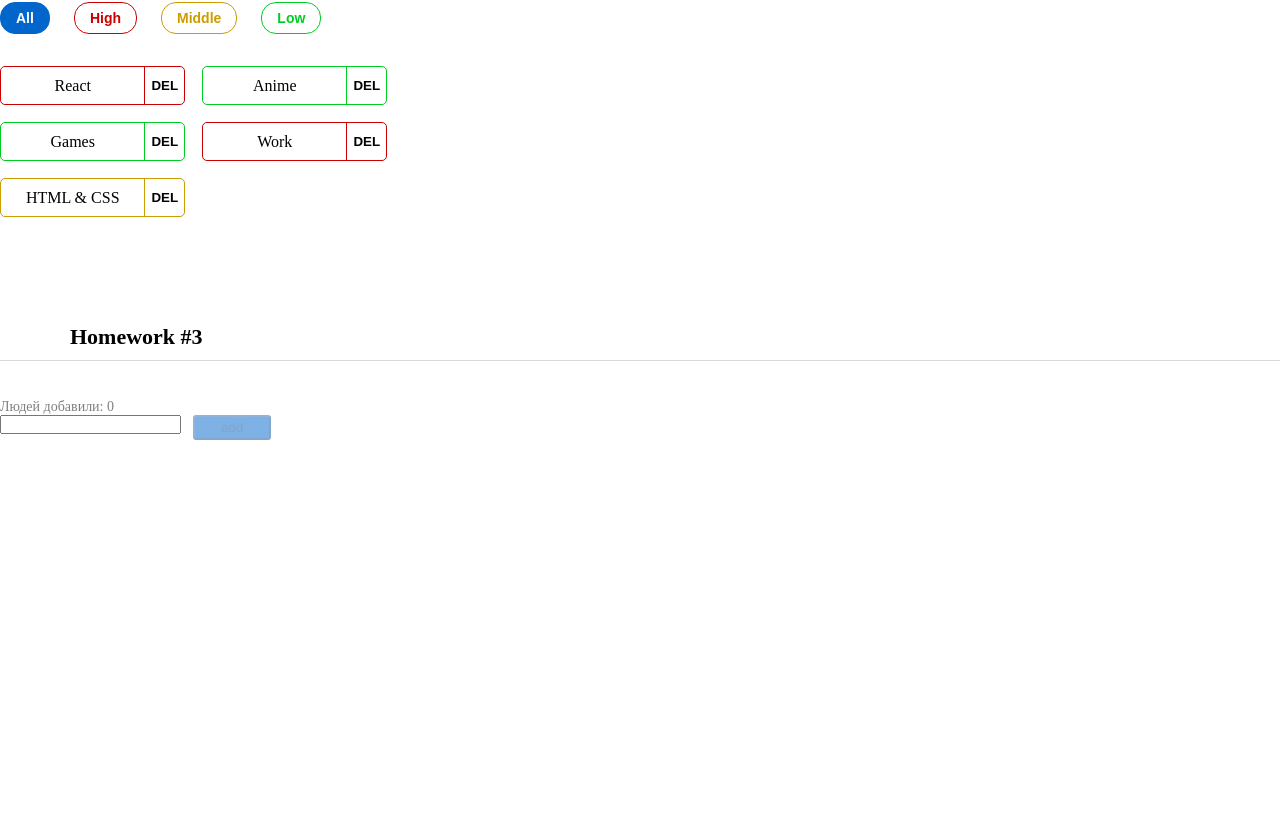
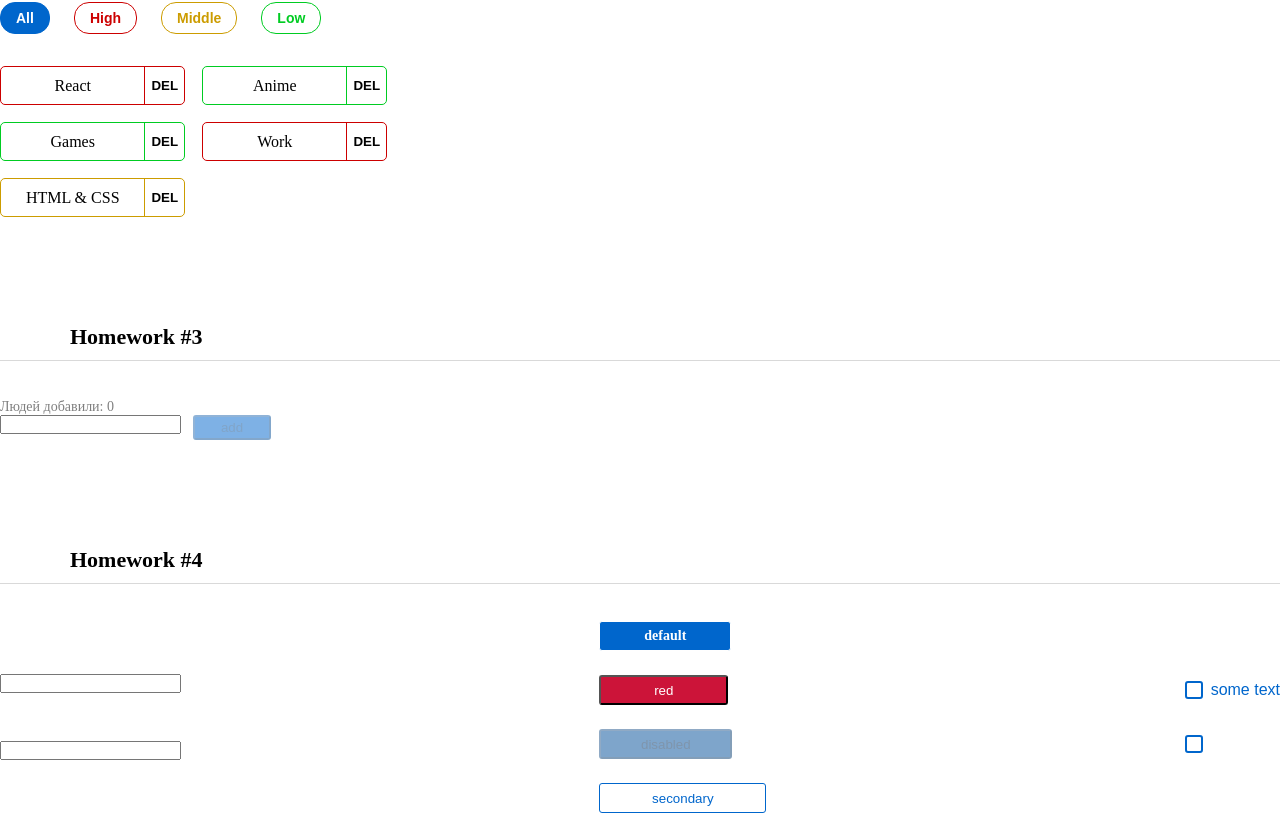
Before and after one commit to MikhailSorin/test, a React (Create React App) app: page / in a window 1280 px wide. Shown: the part 654-1467 px from the top of the page. Before the commit the page ends 1094 px from the top, so only its background shows below. Built offline with nearby package versions, Linux system fonts and the light colour scheme.

Commit message:
hw4 final commit

```diff
--- a/src/s1-main/App.tsx
+++ b/src/s1-main/App.tsx
@@ -3,6 +3,7 @@ import s from './App.module.css'
 import HW1 from '../s2-homeworks/hw01/HW1'
 import HW2 from "../s2-homeworks/hw02/HW2";
 import HW3 from "../s2-homeworks/hw03/HW3";
+import HW4 from "../s2-homeworks/hw04/HW4";
 
 function App() {
     return (
@@ -11,7 +12,7 @@ function App() {
             {/*раскомментировать по ходу выполнения*/}
             <HW2/>
             <HW3/>
-            {/*<HW4/>*/}
+            <HW4/>
 
             {/*при выполнении дз 5 и более - закомментировать здесь дз 1-4, так как они есть внутри дз 5*/}
             {/*<HW5/>*/}
--- a/src/s2-homeworks/hw04/HW4.tsx
+++ b/src/s2-homeworks/hw04/HW4.tsx
@@ -5,7 +5,7 @@ import Stand from './Stand'
 /*
 * 1 - понять (и простить) SuperInputText
 * 2 - в зависимости от типа и дизэйбла прицепить нужный класс в SuperButton.tsx (строка 21)
-* 3 - дописать onChangeCallback в SuperCheckbox.tsx чтоб оба чекбокса работали на стенде
+* 3 - дописать onChangeCallback в SuperCheckbox.tsx чтоб оба чекбокса работали на стенде!!!!
 * 4 - сделать стили в соответствии с дизайном
 * */
 
--- a/src/s2-homeworks/hw04/Stand.tsx
+++ b/src/s2-homeworks/hw04/Stand.tsx
@@ -9,7 +9,7 @@ const Stand = () => {
     const [error, setError] = useState<string>('')
 
     const [stateForAllCheckboxes, setChecked] = useState<boolean>(false)
-
+    console.log('stateForAllCheckboxes '+stateForAllCheckboxes)
     return (
         <div id={'hw4-stand'} className={s.stand}>
             <div className={s.inputs}>
--- a/src/s2-homeworks/hw04/common/c1-SuperInputText/SuperInputText.module.css
+++ b/src/s2-homeworks/hw04/common/c1-SuperInputText/SuperInputText.module.css
@@ -11,10 +11,13 @@
 }
 
 .errorInput {
+    border: 1px solid #CC1439;
 }
 
 .errorInput:focus {
 }
 
 .error {
+    color: #CC1439;
+
 }
--- a/src/s2-homeworks/hw04/common/c1-SuperInputText/SuperInputText.tsx
+++ b/src/s2-homeworks/hw04/common/c1-SuperInputText/SuperInputText.tsx
@@ -56,6 +56,12 @@ const SuperInputText: React.FC<SuperInputTextPropsType> = (
 
     return (
         <div className={s.inputWrapper}>
+            <p
+                id={id ? id + '-span' : undefined}
+                className={finalSpanClassName}
+            >
+                {error}
+            </p>
             <input
                 id={id}
                 type={'text'}
@@ -64,12 +70,7 @@ const SuperInputText: React.FC<SuperInputTextPropsType> = (
                 className={finalInputClassName}
                 {...restProps} // отдаём инпуту остальные пропсы если они есть (value например там внутри)
             />
-            <span
-                id={id ? id + '-span' : undefined}
-                className={finalSpanClassName}
-            >
-                {error}
-            </span>
+
         </div>
     )
 }
--- a/src/s2-homeworks/hw04/common/c2-SuperButton/SuperButton.module.css
+++ b/src/s2-homeworks/hw04/common/c2-SuperButton/SuperButton.module.css
@@ -1,36 +1,96 @@
 .button {
+
 }
 
 .disabled {
+
 }
 
 .secondary {
+    width: 167px;
+    height: 30px;
+    background: #FFFFFF;
+    border: 1px solid #0066CC;
+    border-radius: 3px;
+    color: #0066CC;
+    background: #FFFFFF;
 }
 
 .default {
+    font-family: 'Montserrat';
+    font-style: normal;
+    font-weight: 600;
+    font-size: 14px;
+    line-height: 20px;
+    border: 1px solid;
+    width: 132px;
+    height: 30px;
+    background: #0066CC;
+    border-radius: 3px;
+    color: #FFFFFF;
 }
 
 .red {
+    width: 129px;
+    height: 30px;
+    background: #CC1439;
+    border-radius: 3px;
+    color: #FFFFFF
 }
 
 .default:hover {
+    width: 167px;
+    height: 30px;
+
+    background: #0080FF;
+    border-radius: 3px;
+
 }
 
 .red:hover {
+    width: 167px;
+    height: 30px;
+
 }
 
 .secondary:hover {
+    width: 167px;
+    height: 30px;
+    background: #E5F0FA;
+    border: 1px solid #0066CC;
+    border-radius: 3px;
 }
 
 
 .default:active {
+    width: 149px;
+    height: 30px;
+
+    background: #0059B3;
+    border-radius: 3px;
 }
 
 .secondary:active {
+    width: 149px;
+    height: 30px;
+
+    background: #C9E5FF;
+    border: 1px solid #0066CC;
+    border-radius: 3px;
 }
 
 .red:active {
+    background: #B31232;
+    border-radius: 3px;
+    width: 149px;
+    height: 30px;
 }
 
 .button:disabled {
+    width: 133px;
+    height: 30px;
+    background: #004D99;
+    opacity: 0.5;
+    border-radius: 3px;
+    color: #002E5C;
 }
--- a/src/s2-homeworks/hw04/common/c2-SuperButton/SuperButton.tsx
+++ b/src/s2-homeworks/hw04/common/c2-SuperButton/SuperButton.tsx
@@ -18,13 +18,14 @@ const SuperButton: React.FC<SuperButtonPropsType> = (
     }
 ) => {
     const finalClassName = s.button
-        // + (disabled
-        //         ? ...
-        //         : xType === 'red'
-        //             ? ...
-        + (className ? ' ' + className : '') // задачка на смешивание классов
+        + (disabled ? ' ' + s.disabled :'')
+        + (xType === 'red' ? ' ' + s.red :'')
+        + (xType === 'secondary' ? ' ' + s.secondary :'')
+        + (xType !== 'secondary'&& xType !== 'red'? ' '+s.default :'')
 
+     + (className ? ' ' + className : '') // задачка на смешивание классов
     return (
+
         <button
             disabled={disabled}
             className={finalClassName}
--- a/src/s2-homeworks/hw04/common/c3-SuperCheckbox/SuperCheckbox.tsx
+++ b/src/s2-homeworks/hw04/common/c3-SuperCheckbox/SuperCheckbox.tsx
@@ -28,7 +28,7 @@ const SuperCheckbox: React.FC<SuperCheckboxPropsType> = (
 ) => {
     const onChangeCallback = (e: ChangeEvent<HTMLInputElement>) => {
         // задачка на написание онченджа
-
+        if(onChangeChecked)onChangeChecked(e.currentTarget.checked)
     }
 
     const finalInputClassName = s.checkbox
```
